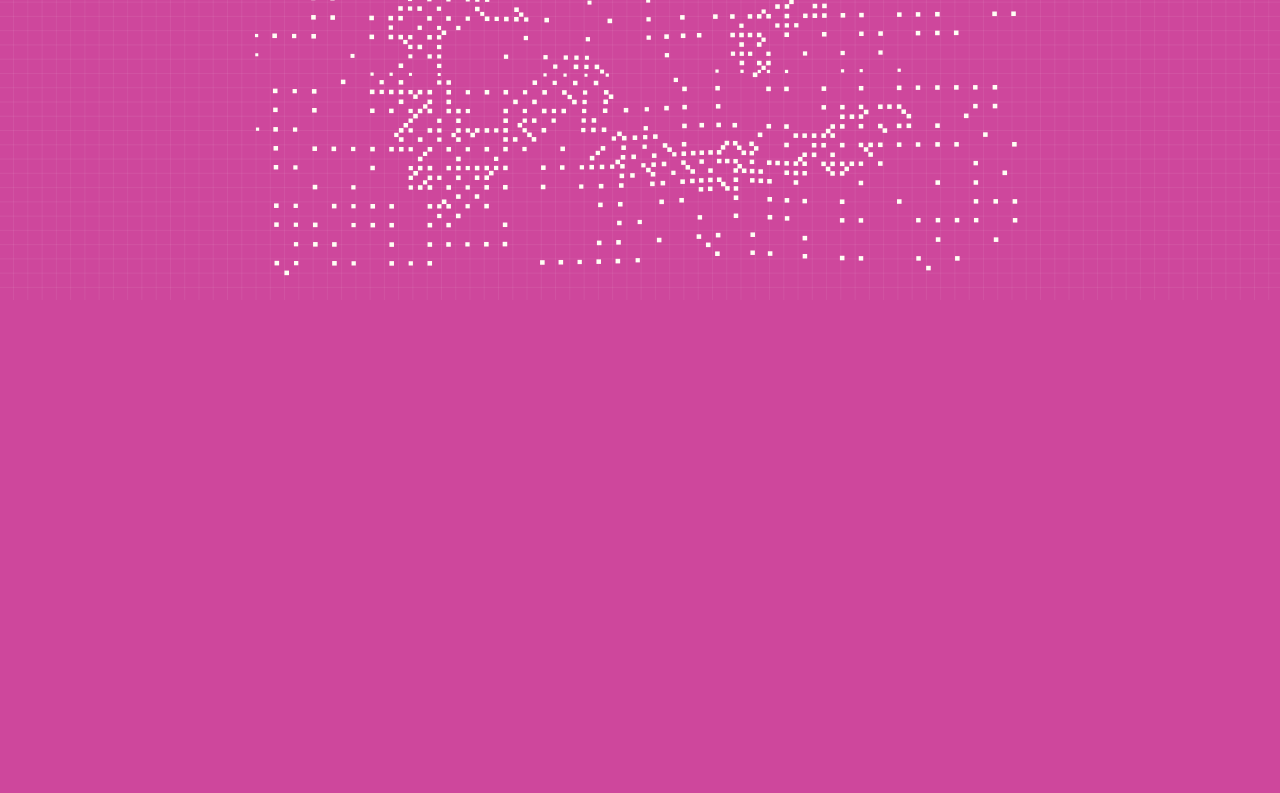
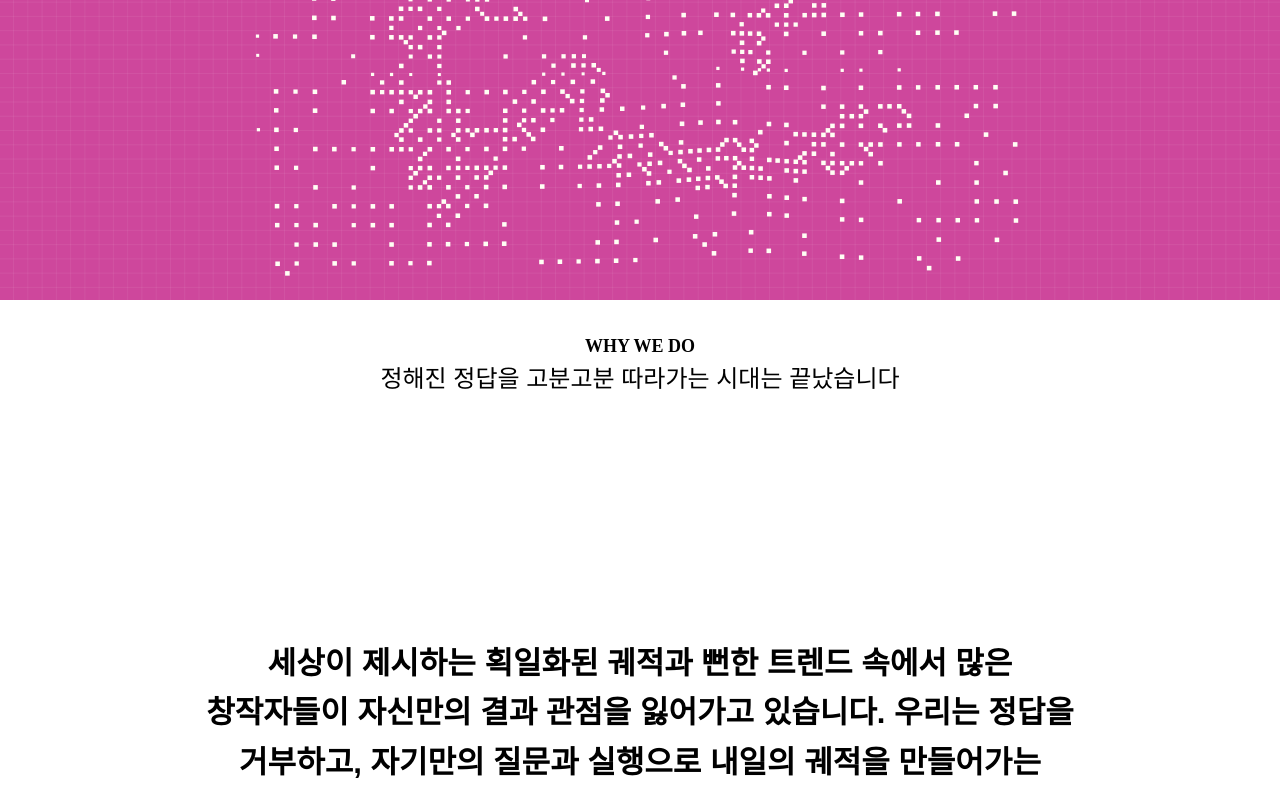
Before and after one commit to songye38/otherways_web, a React (Vite) app: page / in a window 1280 px wide. Shown: the part 500-1293 px from the top of the page. Before the commit the page ends 800 px from the top, so only its background shows below. Built offline with nearby package versions, Linux system fonts and the light colour scheme.

Commit message:
section1, section2까지 완성

```diff
--- /dev/null
+++ b/src/App.jsx
@@ -0,0 +1,17 @@
+import WhiteFlight from './components/WhiteFlight/WhiteFlight.jsx';
+import WhyWeDo from './components/landingpage/WhyWeDo.jsx';
+import WhatWeDo from './components/landingpage/WhatWeDo.jsx';
+
+export default function App() {
+  return (
+    <main>
+      <WhiteFlight
+        showControls={false}
+        style={{ height: '100dvh' }}
+      />
+
+      <WhyWeDo />
+      <WhatWeDo />
+    </main>
+  );
+}
--- /dev/null
+++ b/src/components/landingpage/WhatWeDo.jsx
@@ -0,0 +1,48 @@
+import React, { useId } from 'react';
+import styles from './WhatWeDo.module.css';
+
+const steps = [
+  {
+    number: '01.',
+    title: 'Question',
+    description: '남들이 정해놓은 문제와 상투적인 트렌드 단어를 비틀어, 프로젝트의 판도를 바꾸는 본질적인 질문을 발굴합니다.',
+  },
+  {
+    number: '02.',
+    title: 'Imagine',
+    description: '기존의 뻔한 공식에서 벗어나 시공간을 넘나드는 관점 전환을 시도하고, 나만의 차별화된 논리와 이정표를 설계합니다.',
+  },
+  {
+    number: '03.',
+    title: 'Make',
+    description: '완벽주의에 갇히지 않고 10분 만에 손을 움직입니다. 거친 스케치와 프로토타입으로 머릿속 가설을 눈앞의 실체로 전환합니다.',
+  },
+];
+
+export default function WhatWeDo() {
+  const titleId = useId();
+
+  return (
+    <section className={styles.section} aria-labelledby={titleId}>
+      <header className={styles.heading}>
+        <p className={styles.label}>WHAT WE DO</p>
+        <h2 id={titleId} className={styles.title}>
+          <span>정답 없는 세상에서 나만의 길을 만드는</span>{' '}
+          <span>3단계 선순환 프레임워크를 연구하고 실행합니다.</span>
+        </h2>
+      </header>
+
+      <ol className={styles.steps}>
+        {steps.map(step => (
+          <li key={step.title} className={styles.step}>
+            <h3 className={styles.stepTitle}>
+              <span className={styles.number} aria-hidden="true">{step.number}</span>
+              {step.title}
+            </h3>
+            <p className={styles.description}>{step.description}</p>
+          </li>
+        ))}
+      </ol>
+    </section>
+  );
+}
--- /dev/null
+++ b/src/components/landingpage/WhatWeDo.module.css
@@ -0,0 +1,93 @@
+.section {
+  box-sizing: border-box;
+  min-height: 100svh;
+  padding: clamp(56px, 8vh, 96px) clamp(24px, 6vw, 96px);
+  display: grid;
+  grid-template-rows: auto 1fr;
+  row-gap: 80px;
+  background: #fff;
+  color: #111;
+  font-family: 'Outfit', 'Apple SD Gothic Neo', 'Malgun Gothic', sans-serif;
+}
+
+.section * { box-sizing: border-box; }
+
+.heading {
+  width: 100%;
+  max-width: 960px;
+  margin: 0 auto;
+  text-align: center;
+}
+
+.label {
+  margin: 0 0 20px;
+  font-size: 16px;
+  font-weight: 500;
+  line-height: 1.5;
+}
+
+.title {
+  margin: 0;
+  font-size: clamp(22px, 2.2vw, 32px);
+  font-weight: 600;
+  line-height: 1.45;
+  word-break: keep-all;
+  overflow-wrap: anywhere;
+}
+
+.title span { display: block; }
+
+.steps {
+  width: 100%;
+  max-width: 1120px;
+  margin: 0 auto;
+  padding: 0;
+  list-style: none;
+  display: grid;
+  grid-template-columns: repeat(3, minmax(0, 1fr));
+  column-gap: clamp(32px, 5vw, 88px);
+  align-self: center;
+  align-items: start;
+}
+
+.stepTitle {
+  display: flex;
+  align-items: baseline;
+  gap: 7px;
+  margin: 0 0 14px;
+  font-size: clamp(22px, 2vw, 28px);
+  font-weight: 500;
+  line-height: 1.3;
+}
+
+.number { font-variant-numeric: tabular-nums; }
+
+.description {
+  margin: 0;
+  font-size: clamp(17px, 1.5vw, 20px);
+  font-weight: 400;
+  line-height: 1.7;
+  word-break: keep-all;
+  overflow-wrap: anywhere;
+}
+
+@media (max-width: 760px) {
+  .section {
+    min-height: auto;
+    padding: 64px 24px 80px;
+    row-gap: 64px;
+  }
+
+  .label { font-size: 14px; margin-bottom: 16px; }
+  .title { font-size: 24px; }
+  .title span { display: inline; }
+
+  .steps {
+    max-width: 480px;
+    grid-template-columns: 1fr;
+    gap: 40px;
+  }
+
+  .stepTitle { font-size: 24px; margin-bottom: 10px; }
+  .description { font-size: 18px; }
+}
--- /dev/null
+++ b/src/components/landingpage/WhyWeDo.jsx
@@ -0,0 +1,25 @@
+import styles from './WhyWeDo.module.css';
+
+export default function WhyWeDo() {
+  return (
+    <section className={styles.section} aria-labelledby="why-title">
+      <header className={styles.heading}>
+        <p className={styles.label}>WHY WE DO</p>
+
+        <p className={styles.headTitle} id="why-title">
+          정해진 정답을 고분고분 따라가는 시대는 끝났습니다
+        </p>
+      </header>
+
+      <div className={styles.content}>
+        <p>
+          세상이 제시하는 획일화된 궤적과 뻔한 트렌드 속에서
+          많은 창작자들이 자신만의 결과 관점을 잃어가고 있습니다.
+          우리는 정답을 거부하고, 자기만의 질문과 실행으로
+          내일의 궤적을 만들어가는 주도적 창작자들이
+          끝까지 자기 길을 갈 수 있도록 돕기 위해 존재합니다.
+        </p>
+      </div>
+    </section>
+  );
+}
--- /dev/null
+++ b/src/components/landingpage/WhyWeDo.module.css
@@ -0,0 +1,59 @@
+.section {
+  box-sizing: border-box;
+  min-height: 100svh;
+  padding: 36px 24px;
+
+  display: grid;
+  grid-template-rows: auto 1fr;
+  gap: 64px;
+
+  background: white;
+  color: black;
+  text-align: center;
+  font-family:
+    'Pretendard', 'Montserrat', 'Montserrat', sans-serif;
+}
+
+
+
+.heading {
+  max-width: 1000px;
+  margin: 0 auto;
+}
+
+.label {
+  margin: 0 0 4px;
+  font-size: 18px;
+  font-weight: 600;
+  font-family:
+    'Montserrat';
+}
+
+.headTitle {
+  margin: 0;
+  font-size: 24px;
+  line-height: 1.5;
+  word-break: keep-all;
+}
+
+.heading h2 {
+  margin: 0;
+  font-size: clamp(24px, 2.2vw, 32px);
+  line-height: 1.5;
+  word-break: keep-all;
+}
+
+.content {
+  display: grid;
+  align-items: center;
+  max-width: 880px;
+  margin: 0 auto;
+}
+
+.content p {
+  margin: 0;
+  font-size: 31px;
+  font-weight: 600;
+  line-height: 1.6;
+  word-break: keep-all;
+}
--- a/src/demo.css
+++ b/src/demo.css
@@ -1 +1,15 @@
+html {
+  min-height: 100%;
+}
+
+body {
+  margin: 0;
+  overflow-x: hidden;
+  overflow-y: auto;
+}
+
+#root {
+  min-height: 100vh;
+}
+
 body { margin: 0; background: #ce479c; }
--- a/src/main.jsx
+++ b/src/main.jsx
@@ -1,13 +1,10 @@
 import React from 'react';
 import { createRoot } from 'react-dom/client';
-import WhiteFlight from './components/WhiteFlight/WhiteFlight.jsx';
+import App from './App.jsx';
 import './demo.css';
 
 createRoot(document.getElementById('root')).render(
   <React.StrictMode>
-    <WhiteFlight
-    showControls={false}
-
-      style={{ height: '100dvh' }} />
+    <App />
   </React.StrictMode>
 );
```
